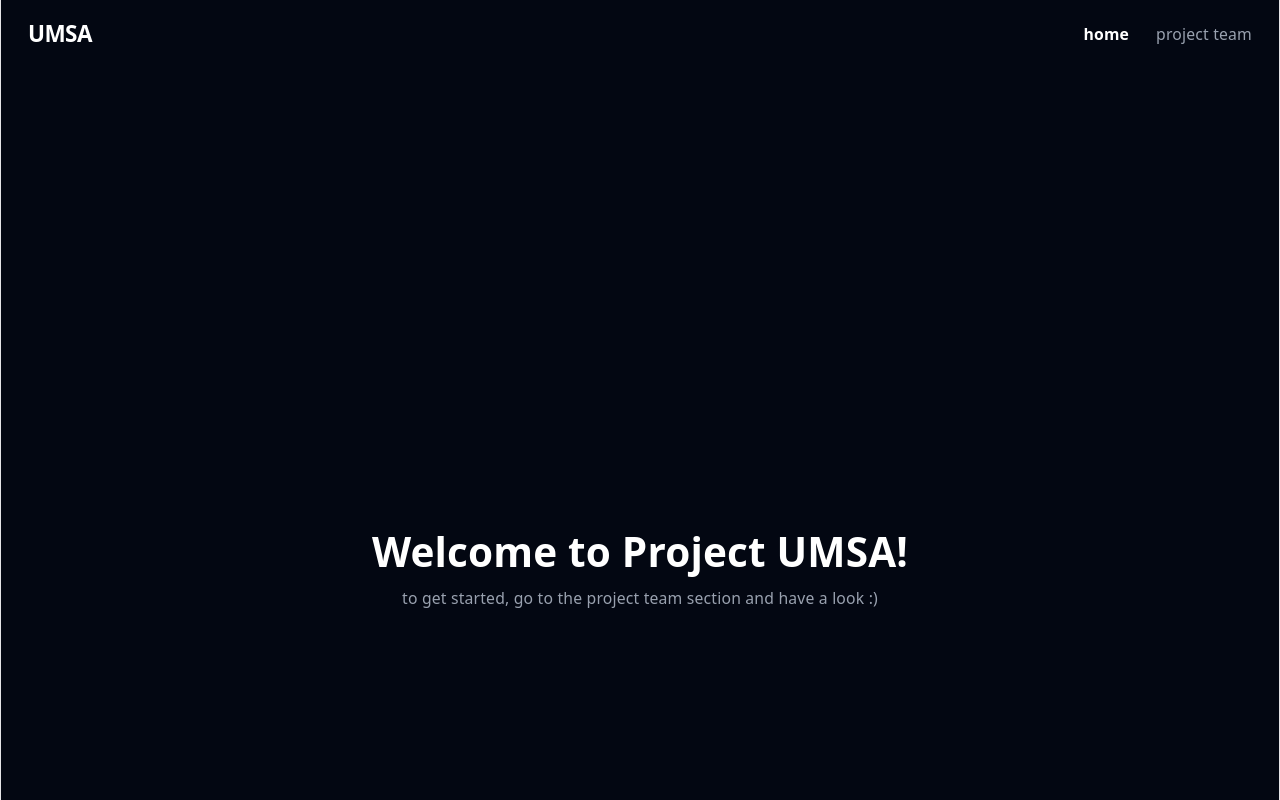
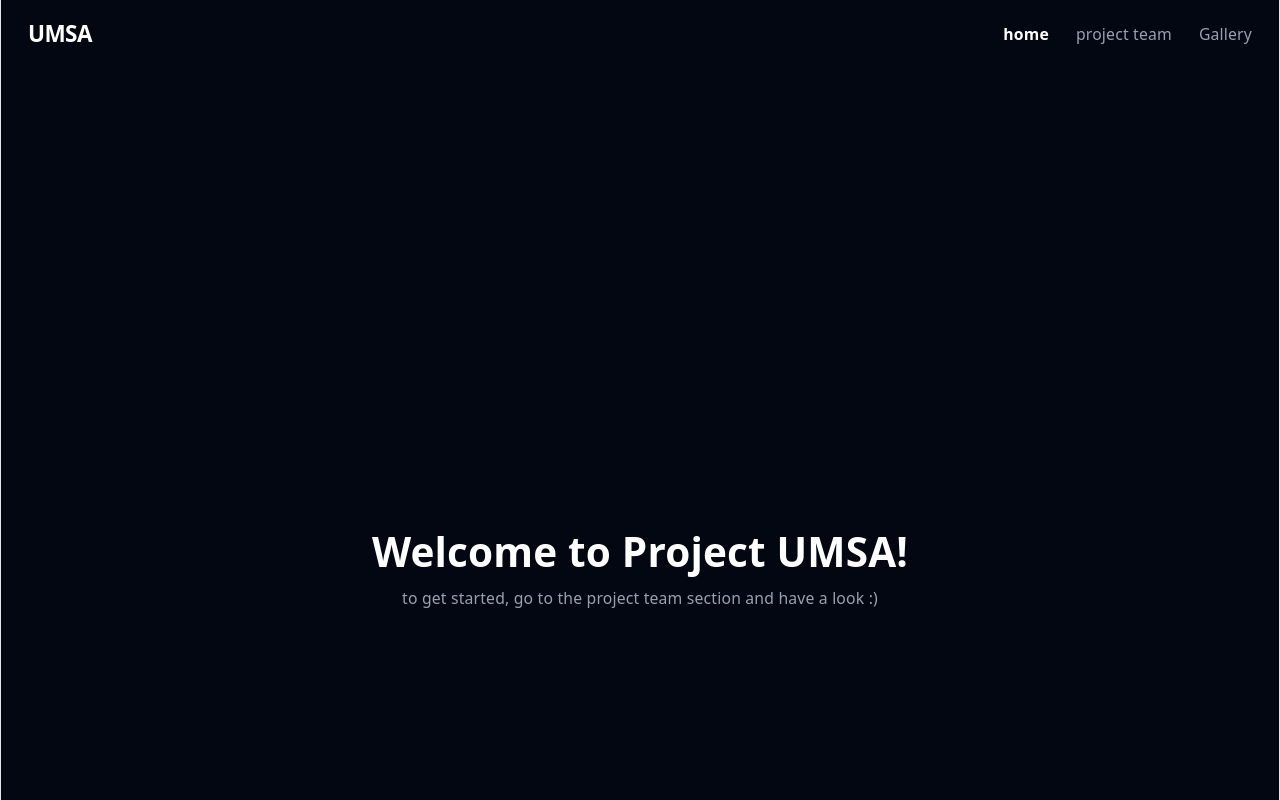
Before and after one commit to UoaWDCC/umsa, a React (Vite) app in the folder client/: page / in a window 1280 px wide. Shown: the top 800 px of the page. Built offline with nearby package versions, Linux system fonts and the light colour scheme.

Commit message:
feat: set up the route to gallery

```diff
--- a/client/src/components/Navbar.tsx
+++ b/client/src/components/Navbar.tsx
@@ -13,6 +13,7 @@ export default function Navbar() {
         <div className="flex gap-6 text-sm">
           <NavLink to="/" end className={linkClass}>home</NavLink>
           <NavLink to="/project-team" className={linkClass}>project team</NavLink>
+          <NavLink to="/gallery" className={linkClass}>Gallery</NavLink>
         </div>
       </div>
     </nav>
--- a/client/src/main.tsx
+++ b/client/src/main.tsx
@@ -6,6 +6,7 @@ import App from './App'
 import ProjectTeam from './pages/Project-Team'
 import Alanna from './pages/project-team/Alanna'
 import './index.css'
+import Gallery from './pages/Gallery'
 
 {/* here's where we set up all our routing */}
 const router = createBrowserRouter([
@@ -13,9 +14,10 @@ const router = createBrowserRouter([
     path: '/',
     element: <RootLayout />,
     children: [
-      { index: true,              element: <App /> },
-      { path: 'project-team',     element: <ProjectTeam /> },
+      { index: true,             element: <App /> },
+      { path: 'project-team',    element: <ProjectTeam /> },
       { path: 'alanna',          element: <Alanna /> },
+      { path: 'gallery',         element: <Gallery /> },
     ],
   },
 ]);
--- /dev/null
+++ b/client/src/pages/Gallery.tsx
@@ -0,0 +1,7 @@
+export default function Gallery(){
+   return (
+    <>
+    <div></div>
+    </>
+   )
+}
```
